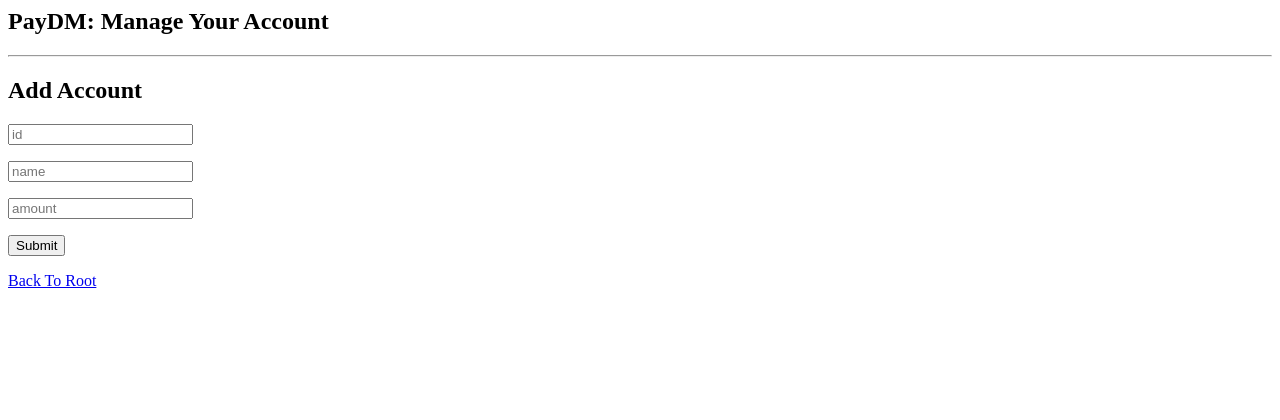
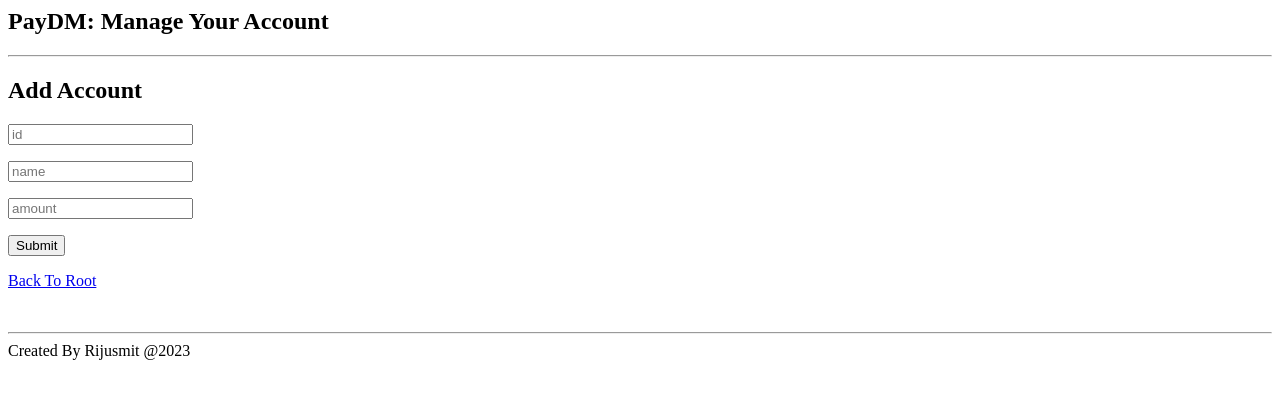
Before and after one commit to rijusmit22400/CRUD, a Flask app: page /new_account in a window 1280 px wide. Shown: the top 420 px of the page. Run offline with Flask 3, Linux system fonts and the light colour scheme.

Commit message:
added footer

```diff
--- a/python-mysql-crud/templates/add.html
+++ b/python-mysql-crud/templates/add.html
@@ -22,3 +22,6 @@
 		<a href = "/">Back To Root</a>
 	</p>
 </form>
+<br>
+<hr>
+Created By Rijusmit @2023
--- a/python-mysql-crud/templates/edit.html
+++ b/python-mysql-crud/templates/edit.html
@@ -30,3 +30,6 @@
 		<input type="submit" value="home">
 	</form>
 </p>
+<br>
+<hr>
+Created By Rijusmit @2023
```
